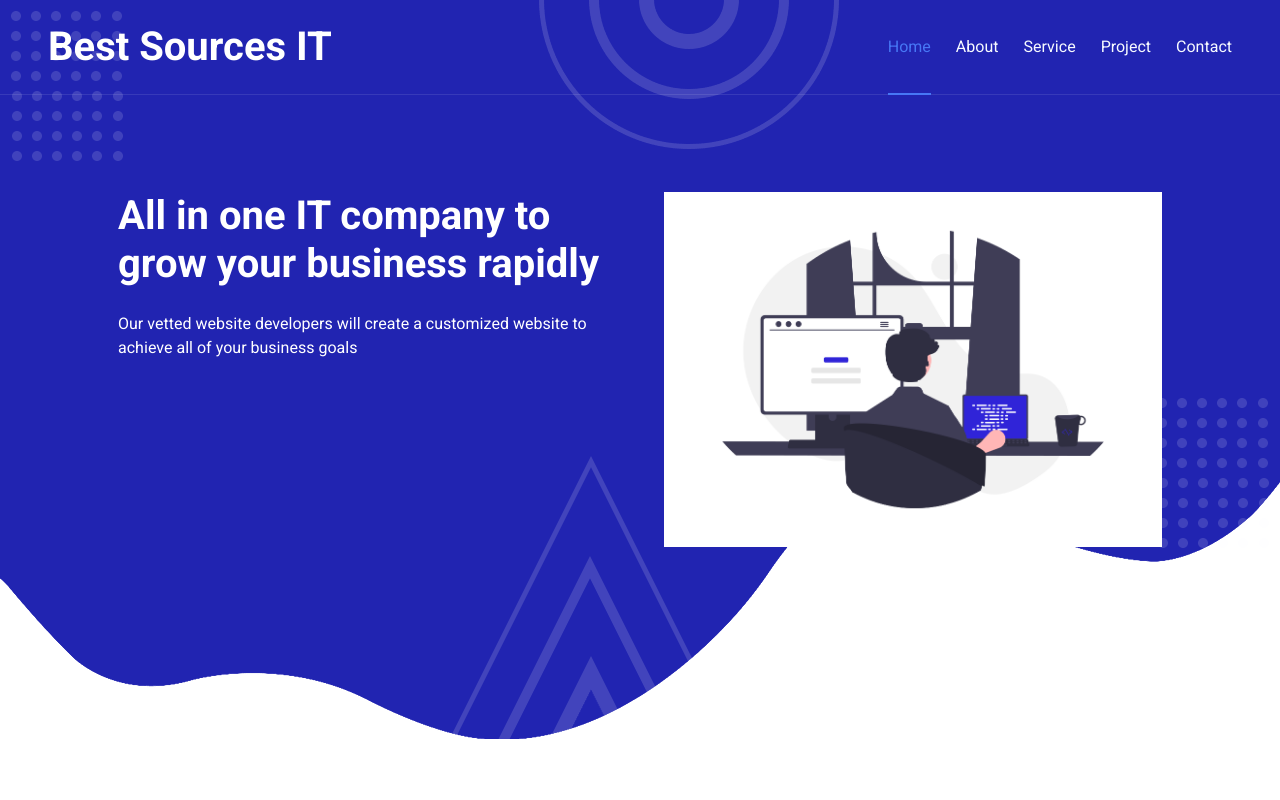
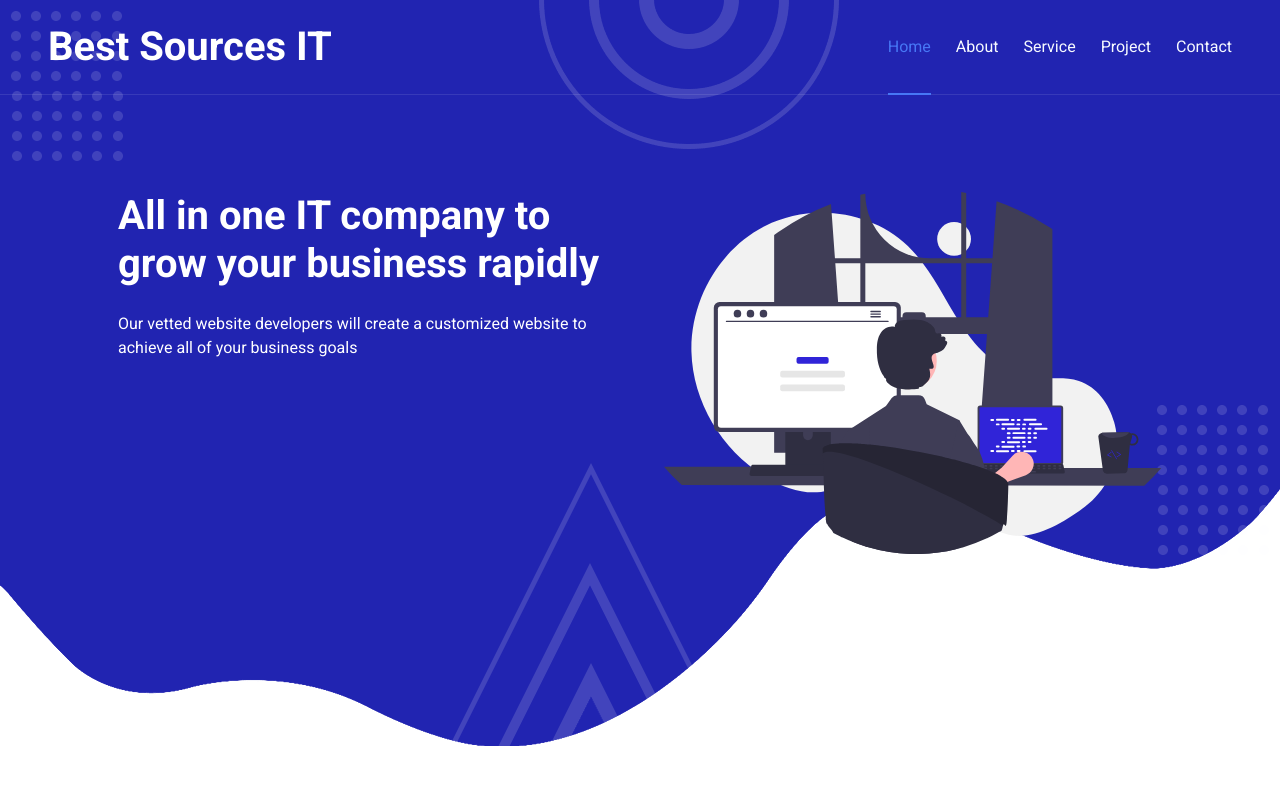
Before and after one commit to AOthman97/Ajwad-Technical-Site, a plain HTML site: page index.html in a window 1280 px wide. Shown: the top 800 px of the page. Drawn offline with nearby package versions, Linux system fonts and the light colour scheme.

Commit message:
Edit hero with svg

```diff
--- a/index.html
+++ b/index.html
@@ -76,7 +76,7 @@
                             <!-- <a href="" class="btn btn-outline-light py-sm-3 px-sm-5 rounded-pill animated slideInRight">Contact Us</a> -->
                         </div>
                         <div class="col-lg-6 text-center text-lg-start">
-                            <img class="img-fluid" src="img/hero.png" alt="">
+                            <img class="img-fluid" src="img/hero.svg" alt="">
                         </div>
                     </div>
                 </div>
```
Also changed, not shown: img/hero.svg (added).
